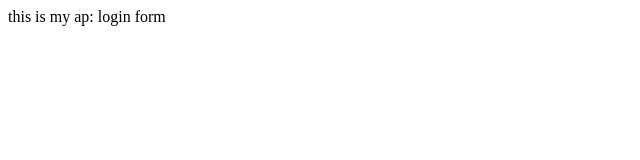
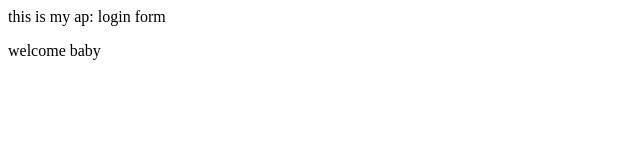
Before and after one commit to qooje14/sampleApp, a plain HTML site: page index.html in a window 1280 px wide. Shown: the full height of the page, 0-640 px from the left. Drawn offline with Linux system fonts and the light colour scheme.

Commit message:
Update index.html

```diff
--- a/index.html
+++ b/index.html
@@ -9,5 +9,10 @@
 <body>
     this is my ap:
     login form
+    <div >
+        <p>
+            welcome baby
+        </p>
+    </div>
 </body>
 </html>
```
